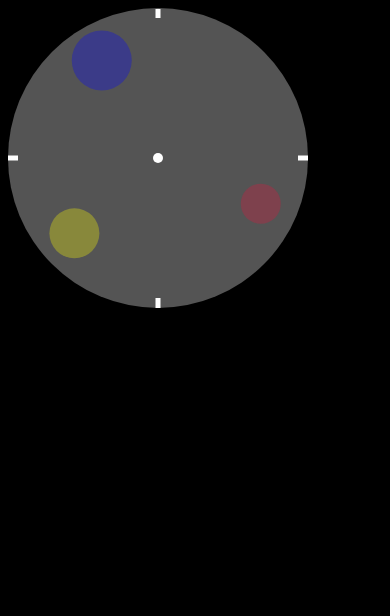
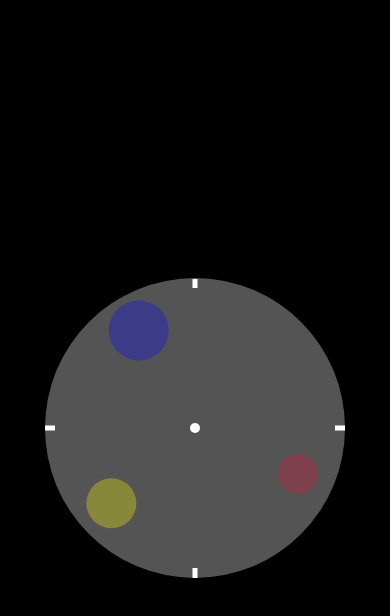
Before and after one commit to emirose/color_clock_mobile, a website: page www/index.html in a window 390 px wide. Drawn offline with Linux system fonts and the light colour scheme; some packages are replaced by stand-ins of ours.

Commit message:
align clock for browser view

```diff
--- a/www/css/styles.css
+++ b/www/css/styles.css
@@ -1,3 +1,26 @@
 .canvas {
+  display: -webkit-box;
+  display: -moz-box;
+  display: -ms-flexbox;
+  display: -webkit-flex;
+  display: flex;
+
+  webkit-box-justify-content: center;
+  moz-box-justify-content: center;
+  ms-flexbox-justify-content: center;
+  webkit-flex-justify-content: center;
+  justify-content: center;
+
+  webkit-box-align-items: center;
+  moz-box-align-items: center;
+  ms-flexbox-align-items: center;
+  webkit-flex-align-items: center;
+  align-items: center;
+
+  height: 100%;
   background-color: black;
 }
+
+html {
+	height: 100%;
+}
```
Also changed, not shown: package.json (added, +22 -0 lines), www/index.html (+1 -2 lines).
